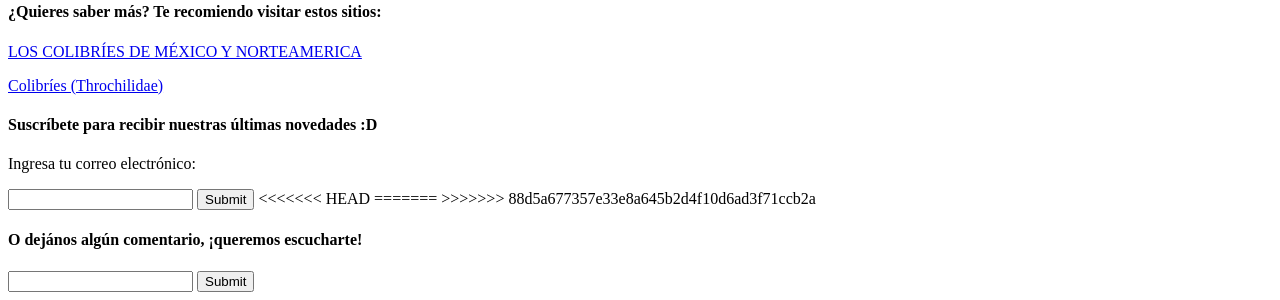
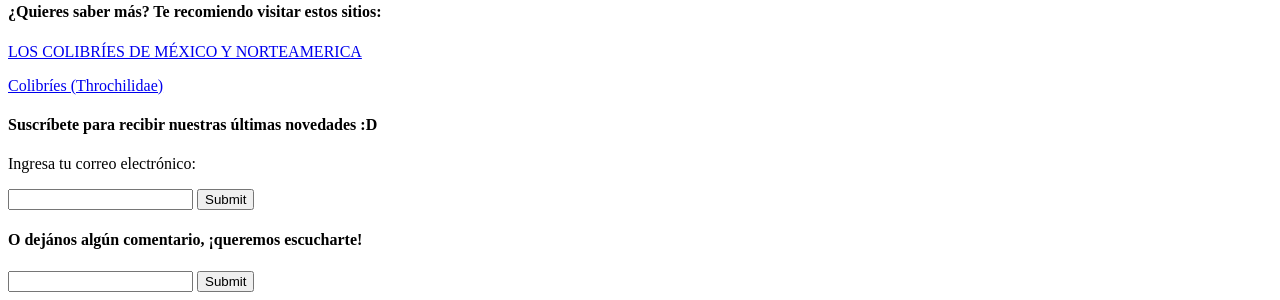
Before and after one commit to jazmonts/Proyecto-correspondiente-al-m-dulo-1, a plain HTML site: page index.html in a window 1280 px wide. Shown: the part 1865-2165 px from the top of the page. Drawn offline with Linux system fonts and the light colour scheme.

Commit message:
Se eliminaron algunas líneas que no formaban parte del código

```diff
--- a/index.html
+++ b/index.html
@@ -53,10 +53,7 @@
         <p> Ingresa tu correo electrónico: </p>
         <input type="email" />
         <input type="submit" />
-<<<<<<< HEAD
 
-=======
->>>>>>> 88d5a677357e33e8a645b2d4f10d6ad3f71ccb2a
     </form>
     <h4> O dejános algún comentario, ¡queremos escucharte! </h4>
 
```
